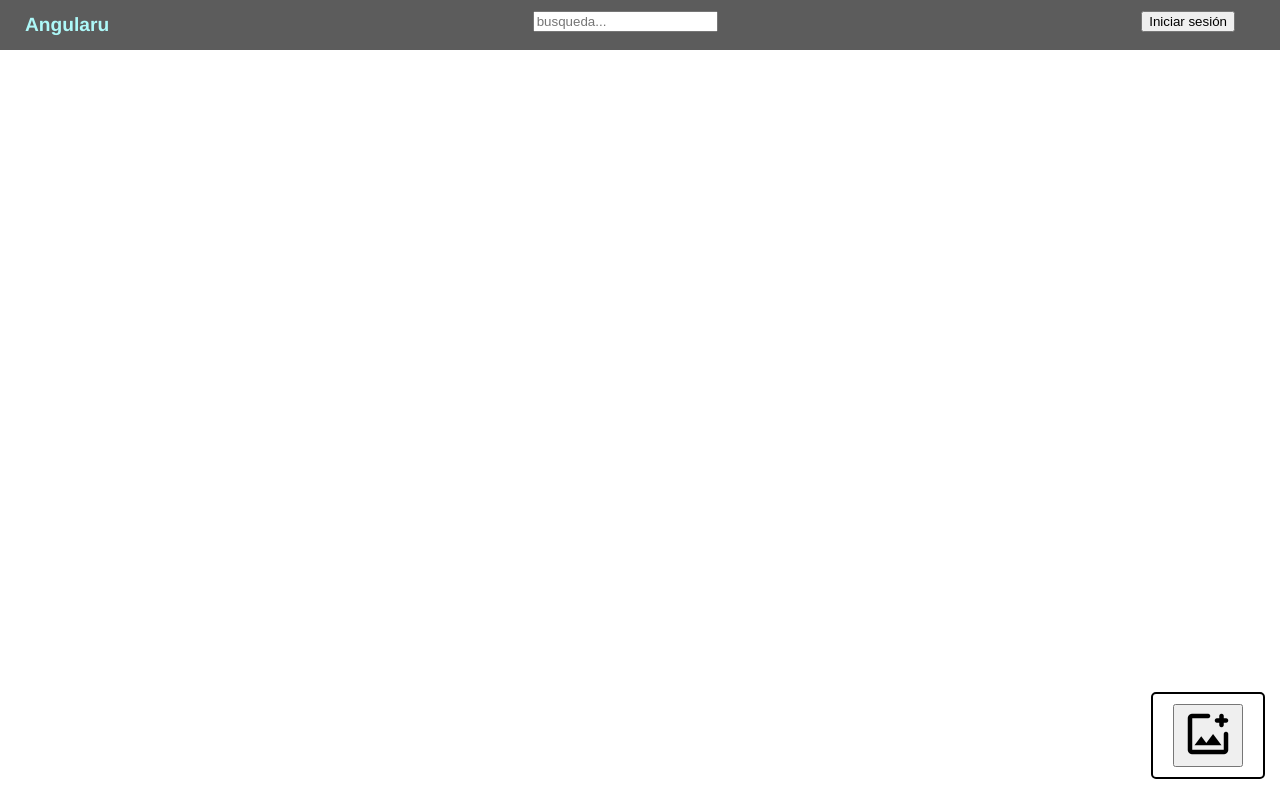
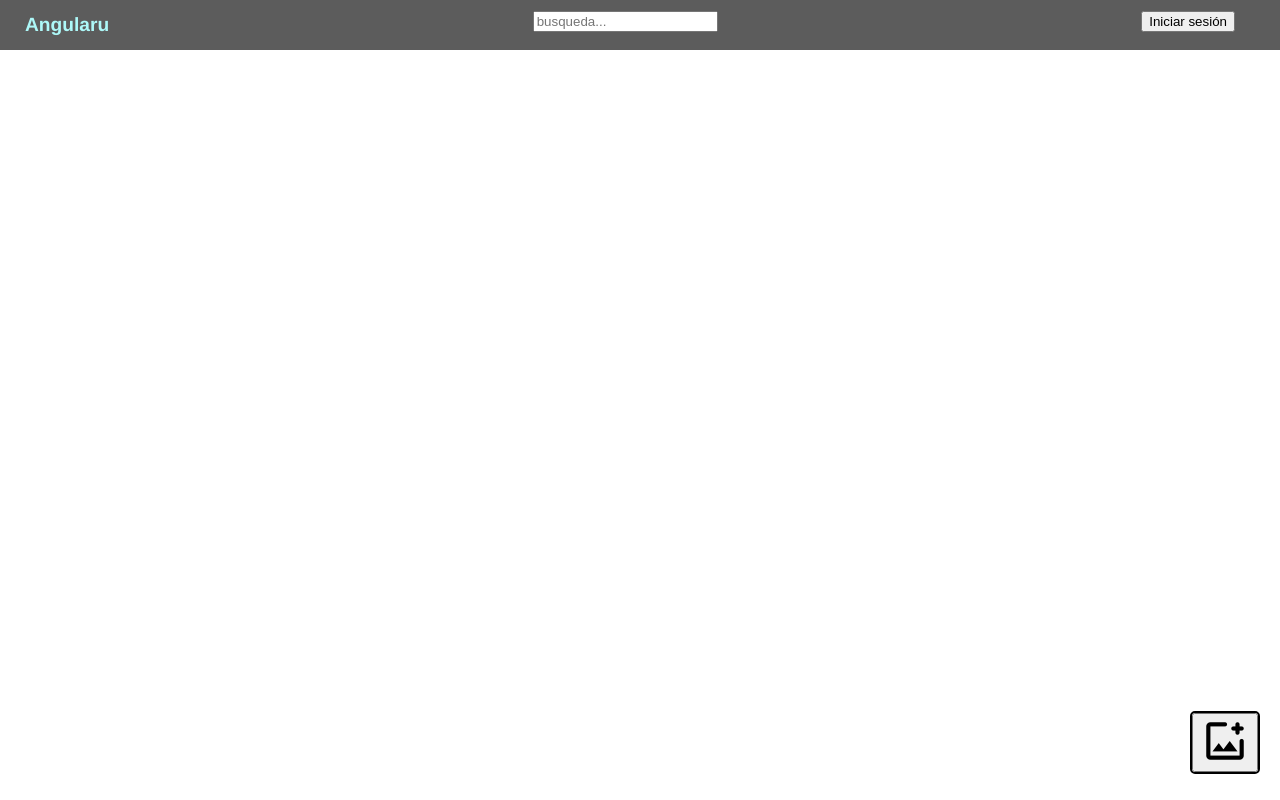
Before and after one commit to IsabellaTobon/RS_ClaseAngular, an Angular app: page /posts in a window 1280 px wide. Built offline with nearby package versions, Linux system fonts and the light colour scheme.

Commit message:
fondo formulario corregido

```diff
--- a/src/app/components/post/post.component.css
+++ b/src/app/components/post/post.component.css
@@ -1,8 +1,9 @@
 .divFondo {
-  position: absolute;
-  background-color: rgba(240, 248, 255, 0.336);
+  position: fixed;
+  top: 0;
+  background-color: rgba(14, 17, 20, 0.61);
   width: 100%;
-  height: 90%;
+  height: 100%;
   display: flex;
   justify-content: center;
   align-content: center;
@@ -38,18 +39,16 @@ form > input {
 } */
 
 .botonSubirPost {
-  padding: 10px 20px;
+
   border-radius: 5px;
   border: 2px black solid;
   position: fixed;
-  bottom: 5px;
-  right: 15px;
+  bottom: 10px;
+  right: 20px;
+}
 
-/* width: 100%;
-height: 100%;
-margin-top: 850px;
-margin-left: 850px;
-cursor: pointer; */
+.botonSubirPost button {
+  cursor: pointer;
 }
 
 
--- a/src/styles.css
+++ b/src/styles.css
@@ -25,5 +25,5 @@ body {
   display: none;
 } */
 .btn-upload-img {
-  font-size: 54px !important;
+  font-size: 50px !important;
 }
```
